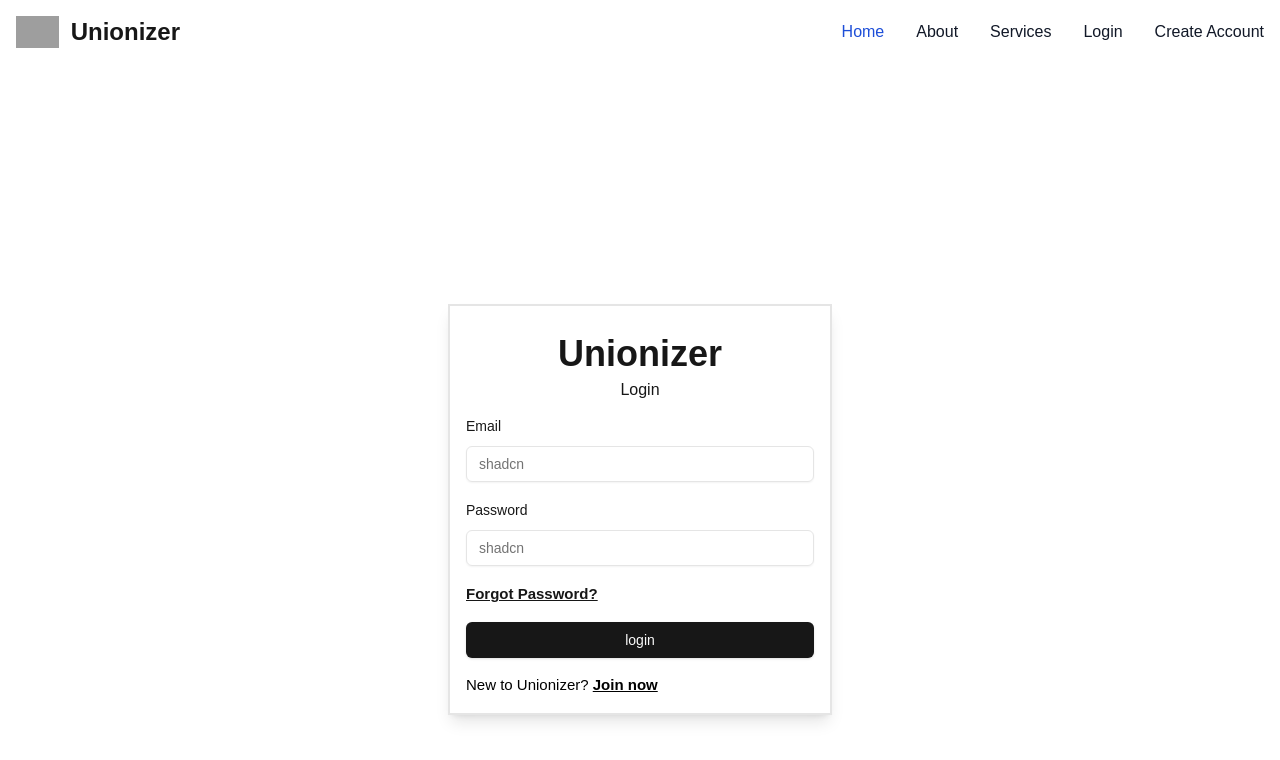
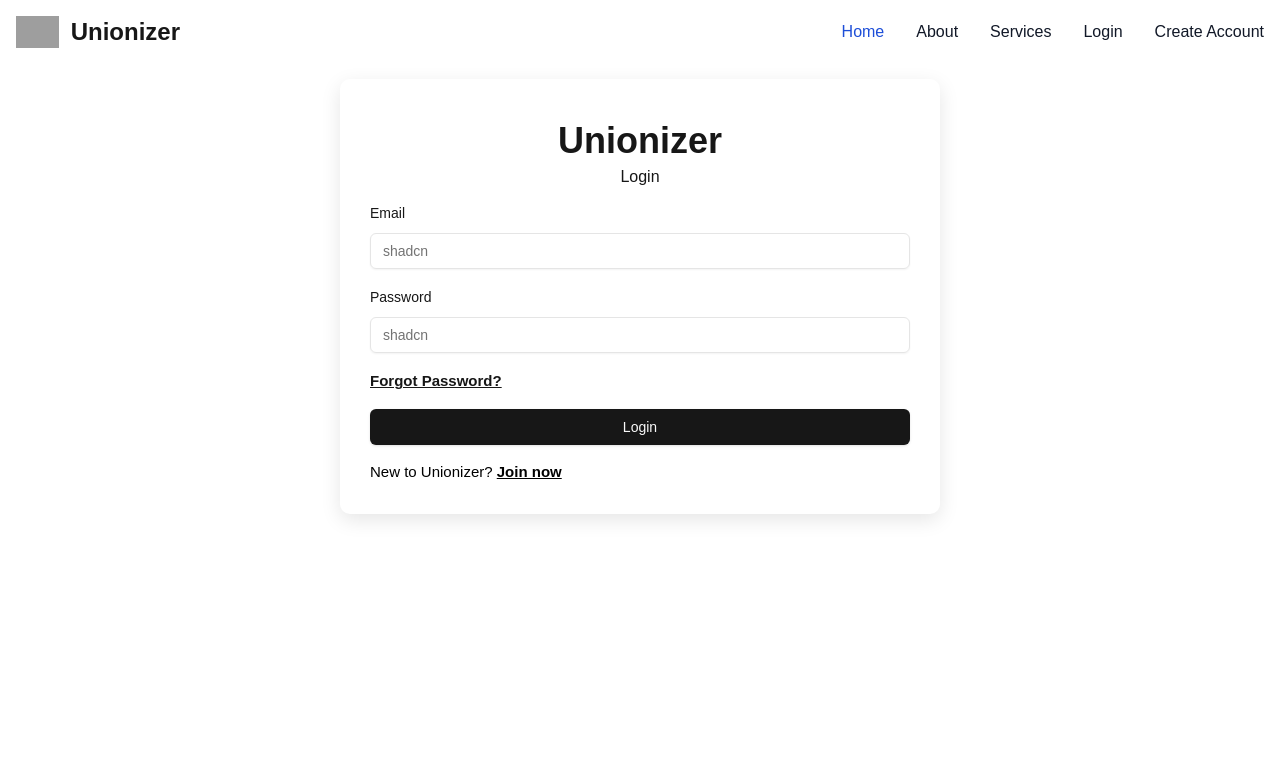
Before and after one commit to xiaogavin-dev/Workplace-Unionizer, a Next.js app: page /auth/login in a window 1280 px wide. Shown: the top 760 px of the page. Built offline with nearby package versions, Linux system fonts and the light colour scheme; no server answers; grey boxes are pictures that could not be loaded.

Commit message:
update login and sign up form style

```diff
--- a/package.json
+++ b/package.json
@@ -24,6 +24,7 @@
     "react-hook-form": "^7.53.0",
     "react-redux": "^9.1.2",
     "react-spinners": "^0.14.1",
+    "redux": "^5.0.1",
     "tailwind-merge": "^2.5.2",
     "tailwindcss-animate": "^1.0.7",
     "zod": "^3.23.8"
--- /dev/null
+++ b/src/app/(root)/community/page.tsx
@@ -0,0 +1,10 @@
+import React from 'react'
+
+const page = () => {
+    return (
+        <div>Community</div>
+
+    )
+}
+
+export default page
--- a/src/app/page.tsx
+++ b/src/app/page.tsx
@@ -16,6 +16,11 @@ export default function Login() {
     isLoading: boolean;
     user: User | null;
   } = useAppSelector(state => state.auth)
+
+  // if (isAuthenticated && user) {
+  //   router.push("/community");
+  // }
+
   return (
     <main className="min-w-full flex justify-center ">
       <div className="max-w-fit content-center">
@@ -26,10 +31,10 @@ export default function Login() {
                 <h1>
                   Welcome to unionizer {user.displayName}
                 </h1>
-              ) :
-              (<h1>
-                Welcome to unionizer {user.email}
-              </h1>))
+              ) : null)
+              // (<h1>
+              //   Welcome to unionizer {user.email}
+              // </h1>))
             :
             <ul className="p-3 border-2 rounded-lg shadow-lg">
               <li>
--- a/src/components/auth/login/login.tsx
+++ b/src/components/auth/login/login.tsx
@@ -55,7 +55,7 @@ const login = () => {
         setLoading(false)
     }
     return (
-        <div className='max-w-96 grow mt-60 p-4 max-h-fit border-2 shadow-lg'>
+        <div className='login-center-container'>
             <Form {...form}>
                 <div className='sm:w-420 flex-center flex-col py-3 '>
                     <h2 className='h3-bold md:h2-bold font-bold text-4xl pb-1 text-center'>Unionizer</h2>
@@ -93,7 +93,7 @@ const login = () => {
                         {loading ?
                             <PropagateLoader className='align-self-center' />
                             :
-                            <Button className='w-full hover:bg-blue-700' type="submit">login</Button>
+                            <Button className='w-full hover:bg-blue-700' type="submit">Login</Button>
                         }
                     </div>
                     <h3 id="new-to-unionizer">New to Unionizer? <Link href="/auth/signup" id="join-now">Join now</Link></h3>
--- a/src/components/auth/login/signin.css
+++ b/src/components/auth/login/signin.css
@@ -13,15 +13,14 @@
 }
 
 .login-center-container {
-    display: flex;
     flex-direction: column;
     justify-content: center;
     align-items: center;
     width: 100%;
-    max-width: 800px;
+    max-width: 600px;
     height: 100%;
-    padding: 80px;
-    background: white;
+    margin-top:15px;
+    padding: 30px;
     box-shadow: 0 6px 20px rgba(0, 0, 0, 0.1);
     border-radius: 10px;
 }
--- a/src/components/auth/signup/signup.tsx
+++ b/src/components/auth/signup/signup.tsx
@@ -56,7 +56,7 @@ const signup = () => {
 
     }
     return (
-        <div className='max-w-96 grow mt-60 p-4 max-h-fit border-2 shadow-lg '>
+        <div className='login-center-container'>
             <Form {...form}>
                 <div className='sm:w-420 flex-center flex-col py-3 '>
                     <h2 className='h3-bold md:h2-bold font-bold text-4xl pb-1 text-center'>Unionizer</h2>
@@ -72,9 +72,9 @@ const signup = () => {
                                 <FormControl>
                                     <Input placeholder="shadcn" {...field} />
                                 </FormControl>
-                                <FormDescription>
+                                {/* <FormDescription>
                                     This is your public display name.
-                                </FormDescription>
+                                </FormDescription> */}
                                 <FormMessage />
                             </FormItem>
                         )}
@@ -88,9 +88,9 @@ const signup = () => {
                                 <FormControl>
                                     <Input placeholder="shadcn" {...field} />
                                 </FormControl>
-                                <FormDescription>
+                                {/* <FormDescription>
                                     This is your email.
-                                </FormDescription>
+                                </FormDescription> */}
                                 <FormMessage />
                             </FormItem>
                         )}
@@ -104,9 +104,9 @@ const signup = () => {
                                 <FormControl>
                                     <Input placeholder="shadcn" type='password' {...field} />
                                 </FormControl>
-                                <FormDescription>
+                                {/* <FormDescription>
                                     Enter a strong password
-                                </FormDescription>
+                                </FormDescription> */}
                                 <FormMessage />
                             </FormItem>
                         )}
@@ -115,7 +115,7 @@ const signup = () => {
                         {loading ?
                             <PropagateLoader className='align-self-center' />
                             :
-                            <Button className='w-full' type="submit">signup</Button>
+                            <Button className='w-full hover:bg-blue-700' type="submit">Sign Up</Button>
                         }
                     </div>
                     <h3 id="new-to-unionizer">Already have an account? <Link href="/auth/login" id="join-now">Login</Link></h3>
```
Also changed, not shown: 1 other file (tests, documents, lock files or other folders).
